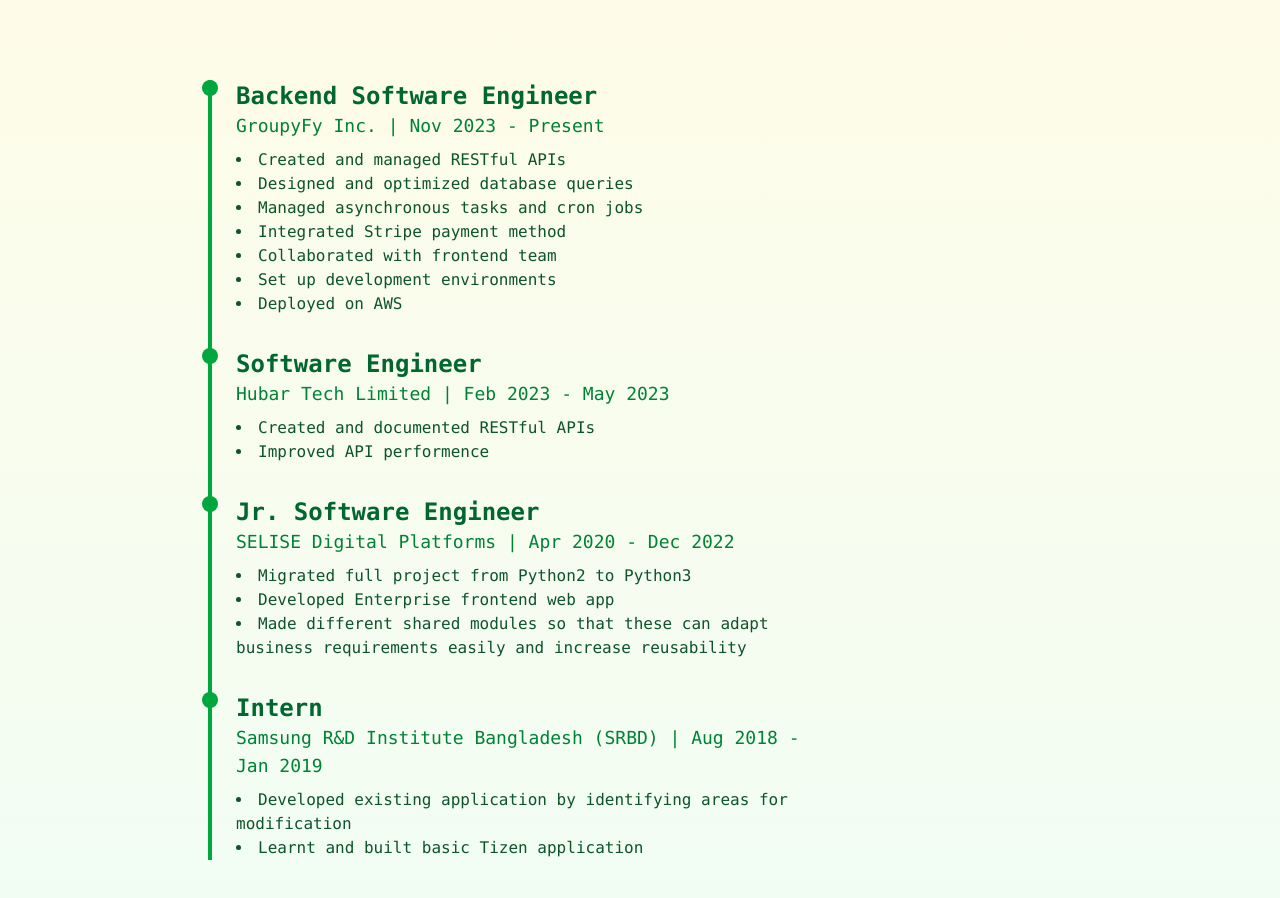
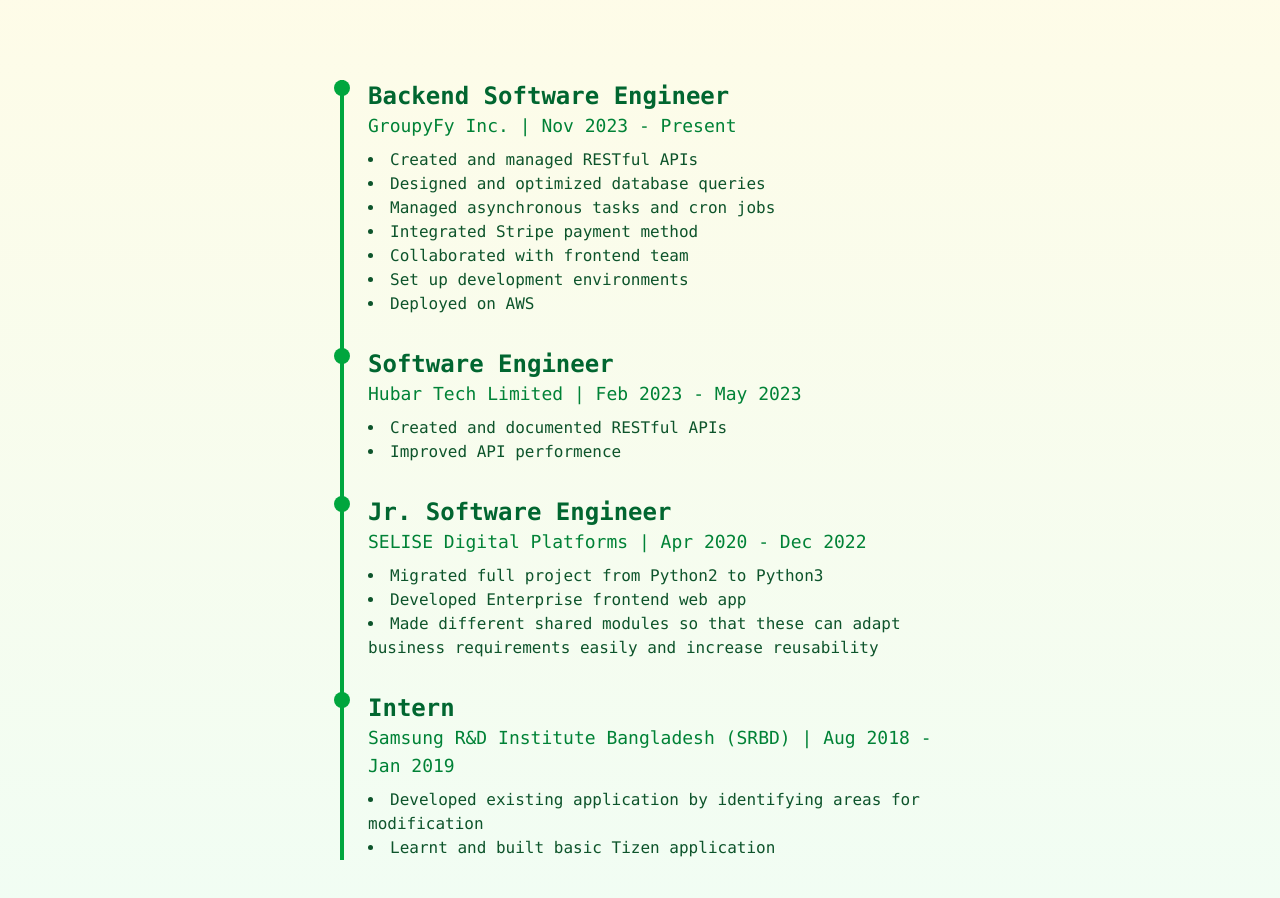
Before and after one commit to nahK994/nahK994.github.io, a Next.js app: page /components/experiences in a window 1280 px wide. Shown: the top 898 px of the page. Built offline with nearby package versions, Linux system fonts and the light colour scheme.

Commit message:
update experience component style

```diff
--- a/app/components/experiences/page.tsx
+++ b/app/components/experiences/page.tsx
@@ -4,8 +4,8 @@ import { experiences, navItems } from "../../utils/constants";
 export default function Experiences() {
     return (
         <section id={navItems[3].id} className="flex justify-center items-center min-h-screen font-mono px-3 bg-gradient-to-b to-green-50 from-yellow-50 text-gray-900">
-            <div className="max-w-4xl mx-auto px-4 py-20 w-full">
-                <div className="relative border-l-4 border-green-600 w-full sm:w-150">
+            <div className="max-w-4xl mx-auto px-4 py-20 w-fit">
+                <div className="relative border-l-4 border-green-600 w-fit sm:w-150">
                     {experiences.map((exp, index) => (
                         <div key={index} className={`mb-8 ml-6 ${index === experiences.length - 1 ? 'border-l-0' : ''}`}>
                             <div className="absolute w-4 h-4 bg-green-600 rounded-full -left-2.5"></div>
```
